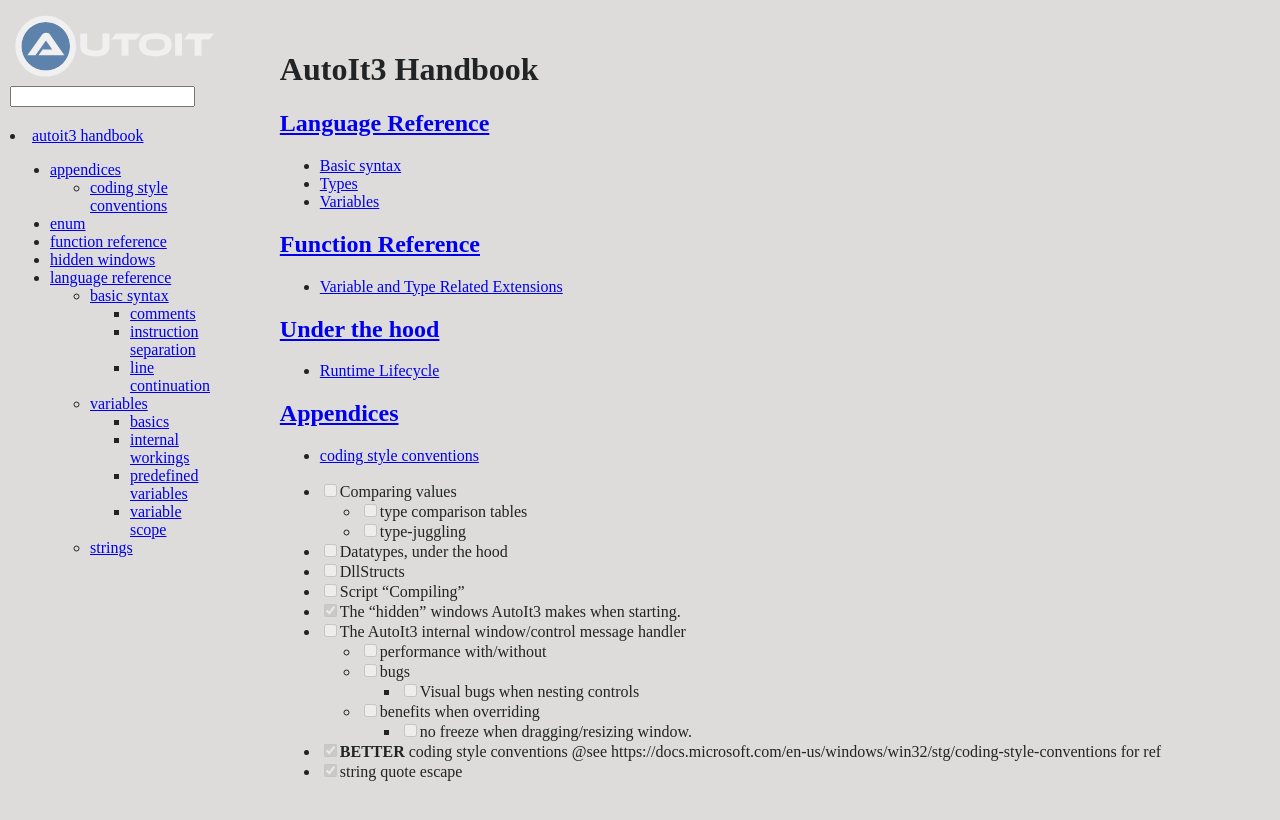
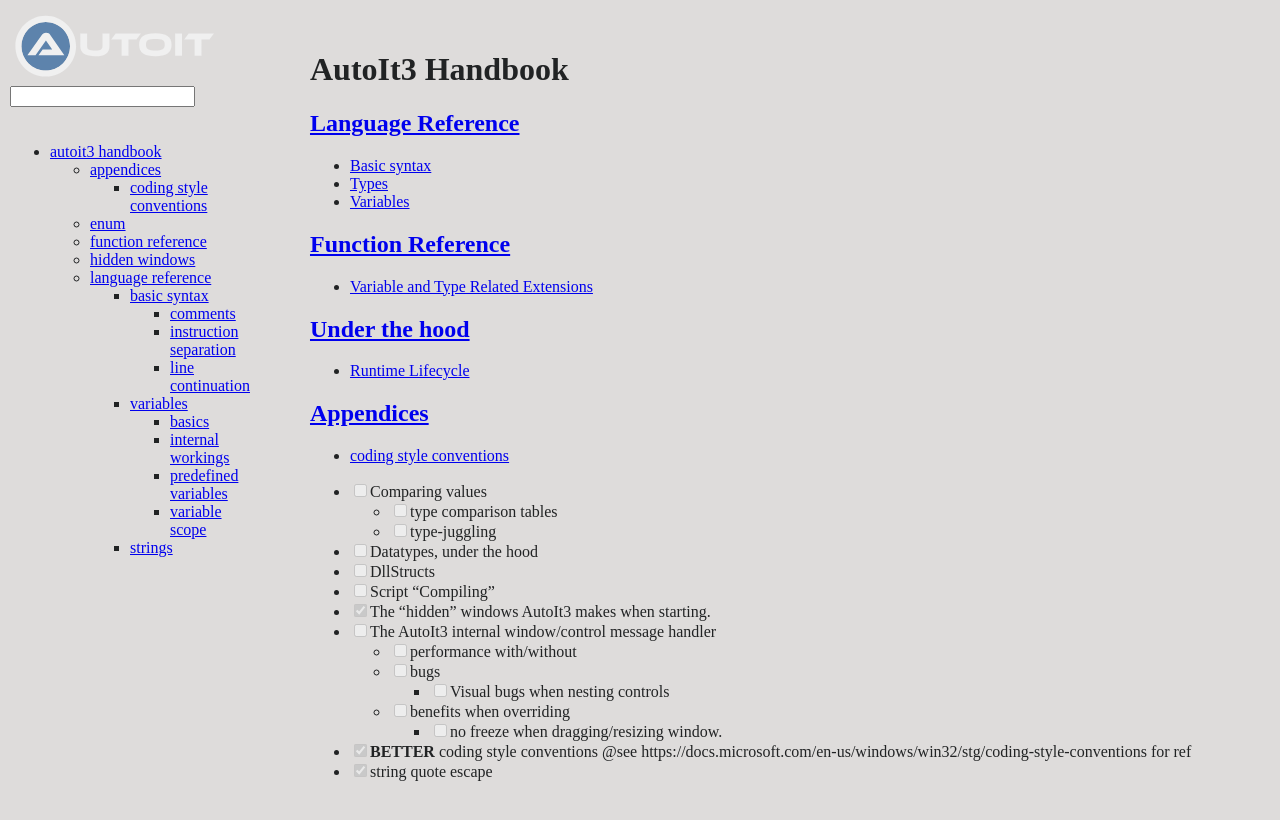
Before and after one commit to genius257/AutoIt3-Handbook, a Jekyll site: the page built from docs/index.md, in a window 1280 px wide. Shown: the top 820 px of the page. Built offline with Jekyll 4.4.1, drawn with Linux system fonts in a browser that asks for light colours; our own code applies the rules of GitHub Pages for plain Markdown files.

Commit message:
Page listing test

```diff
--- a/docs/_layouts/default.html
+++ b/docs/_layouts/default.html
@@ -25,7 +25,7 @@
                 </div>
                 <nav>
                     <!-- {% include toc.html html=content %} -->
-                    <!--<ul>-->
+                    <ul>
                     <!-- {{site.baseurl}} -->
                     {% assign page_url = page.url %}
                     {% assign html_pages = site.html_pages | sort: 'url' %}
@@ -45,7 +45,7 @@
                     {% if previous_page_level != nil %}
                         </ul>
                     {% endif %}
-                    <!--</ul>-->
+                    </ul>
                 </nav>
             </aside>
             <main>
```
